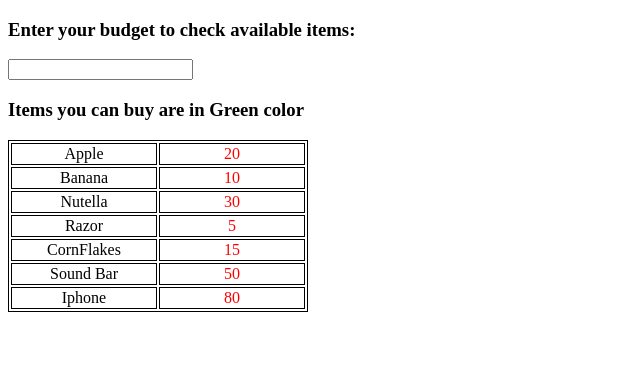
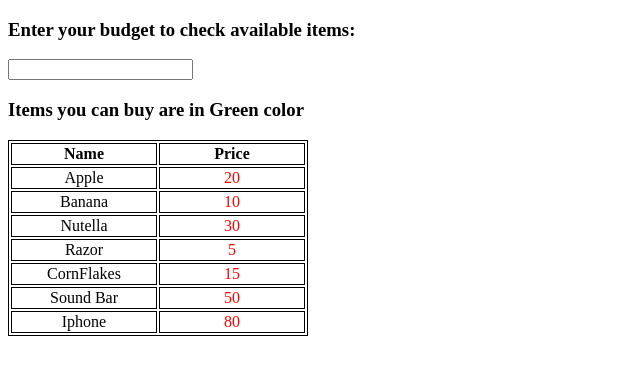
Before and after one commit to acciojob/within-budget-debayudh2001, a React app: page / in a window 1280 px wide. Shown: the whole page, without its empty margins (0-640 px from the left). Built offline with nearby package versions, Linux system fonts and the light colour scheme.

Commit message:
second commit

```diff
--- a/src/components/App.js
+++ b/src/components/App.js
@@ -13,6 +13,12 @@ const App = () => {
         <br />
         <h3>Items you can buy are in Green color</h3>
         <table style={{width: "300px"}}>
+          <thead>
+            <tr>
+              <th>Name</th>
+              <th>Price</th>
+            </tr>
+          </thead>
           <tbody>
             {items.map((item, ind) => {
               return (
--- a/src/styles/App.css
+++ b/src/styles/App.css
@@ -6,6 +6,6 @@
     color: red;
 }
 
-table, td{
+table, td, th{
     border: 1px solid black;
 }
```
